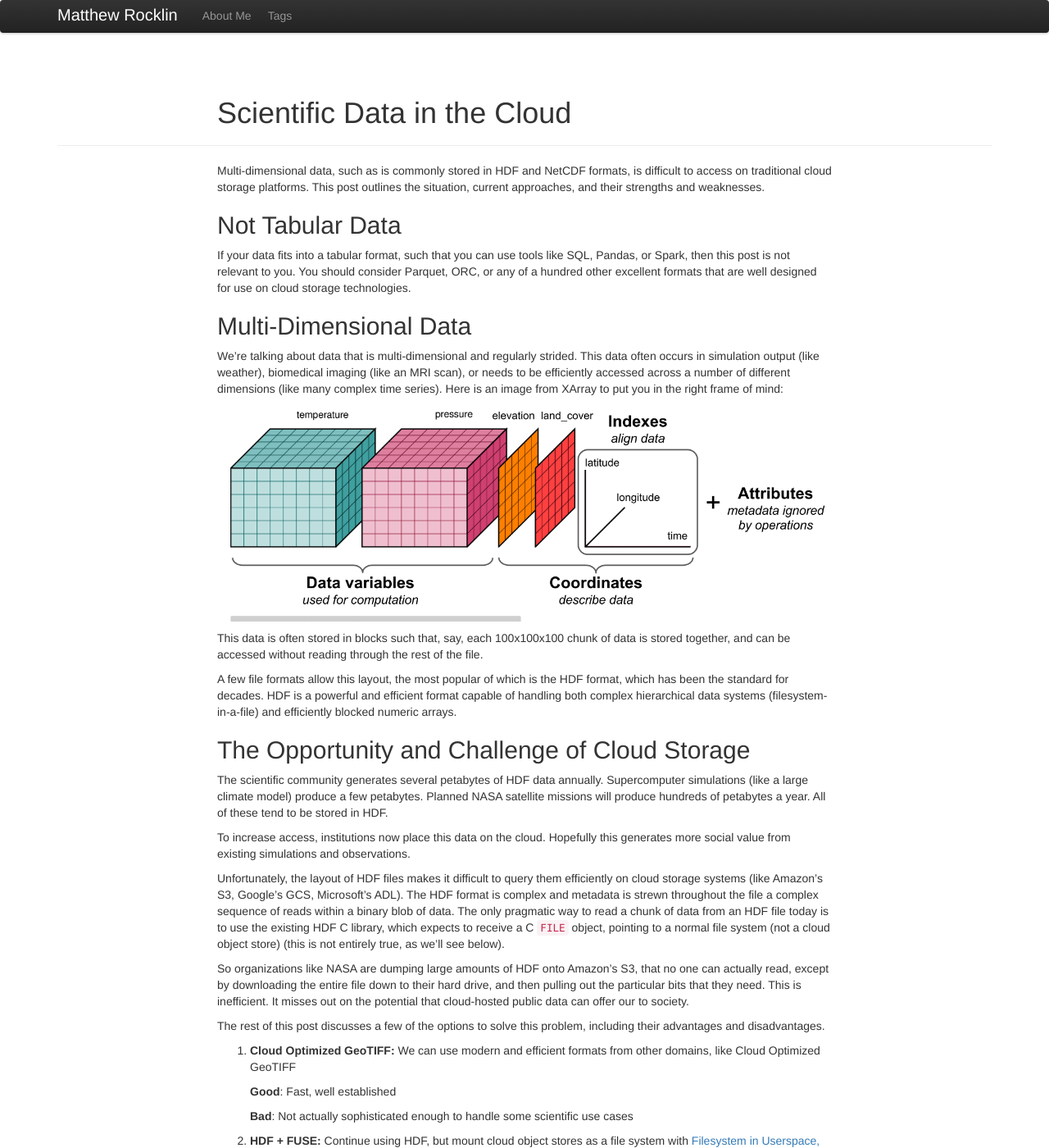
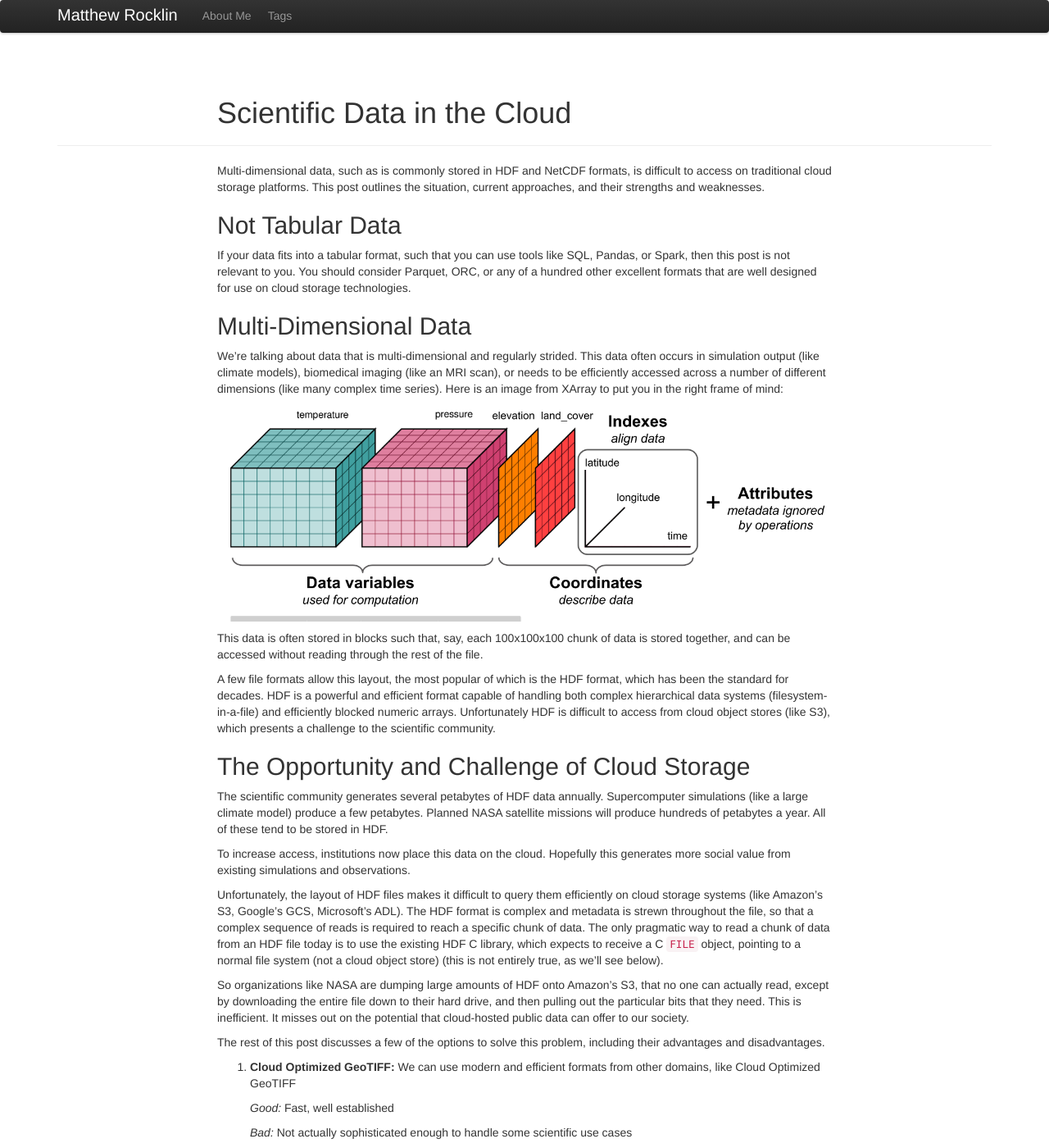
Before and after one commit to besyskymnbk/blog, a Jekyll site: the page built from _posts/work/2018-01-30-hdf-in-the-cloud.md, in a window 1280 px wide and 1400 px high. Shown: the whole window at 82% size. Built offline with Jekyll 4.4.1, drawn with Linux system fonts in a browser that asks for light colours; comment, search, counter and statistics services are not loaded; part of the change alters nothing that is shown; some of the changed text lies outside the part shown.

Commit message:
some small edits to hdf in the cloud

```diff
--- a/_posts/work/2018-01-30-hdf-in-the-cloud.md
+++ b/_posts/work/2018-01-30-hdf-in-the-cloud.md
@@ -25,7 +25,7 @@ Multi-Dimensional Data
 ----------------------
 
 We're talking about data that is multi-dimensional and regularly strided.
-This data often occurs in simulation output (like weather),
+This data often occurs in simulation output (like climate models),
 biomedical imaging (like an MRI scan),
 or needs to be efficiently accessed across a number of different dimensions (like many complex time series).
 Here is an image from XArray to put you in the right frame of mind:
@@ -36,9 +36,14 @@ This data is often stored in blocks such that, say,
 each 100x100x100 chunk of data is stored together,
 and can be accessed without reading through the rest of the file.
 
-A few file formats allow this layout, the most popular of which is the HDF format, which has been the standard for decades.
-HDF is a powerful and efficient format capable of handling both complex hierarchical data systems (filesystem-in-a-file)
+A few file formats allow this layout,
+the most popular of which is the HDF format,
+which has been the standard for decades.
+HDF is a powerful and efficient format capable of handling both complex hierarchical data systems
+(filesystem-in-a-file)
 and efficiently blocked numeric arrays.
+Unfortunately HDF is difficult to access from cloud object stores (like S3),
+which presents a challenge to the scientific community.
 
 
 The Opportunity and Challenge of Cloud Storage
@@ -55,7 +60,8 @@ Hopefully this generates more social value from existing simulations and observa
 
 Unfortunately, the layout of HDF files makes it difficult to query them efficiently on cloud storage systems
 (like Amazon's S3, Google's GCS, Microsoft's ADL).
-The HDF format is complex and metadata is strewn throughout the file a complex sequence of reads within a binary blob of data.
+The HDF format is complex and metadata is strewn throughout the file,
+so that a complex sequence of reads is required to reach a specific chunk of data.
 The only pragmatic way to read a chunk of data from an HDF file today is to use the existing HDF C library,
 which expects to receive a C `FILE` object, pointing to a normal file system
 (not a cloud object store) (this is not entirely true, as we'll see below).
@@ -64,40 +70,40 @@ So organizations like NASA are dumping large amounts of HDF onto Amazon's S3,
 that no one can actually read, except by downloading the entire file down to their hard drive,
 and then pulling out the particular bits that they need.
 This is inefficient.
-It misses out on the potential that cloud-hosted public data can offer our to society.
+It misses out on the potential that cloud-hosted public data can offer to our society.
 
 The rest of this post discusses a few of the options to solve this problem,
 including their advantages and disadvantages.
 
 1.  **Cloud Optimized GeoTIFF:** We can use modern and efficient formats from other domains, like Cloud Optimized GeoTIFF
 
-    **Good**: Fast, well established
+    *Good:* Fast, well established
 
-    **Bad**: Not actually sophisticated enough to handle some scientific use cases
+    *Bad:* Not actually sophisticated enough to handle some scientific use cases
 
 2.  **HDF + FUSE:** Continue using HDF, but mount cloud object stores as a file system with [Filesystem in Userspace, aka FUSE](https://en.wikipedia.org/wiki/Filesystem_in_Userspace)
 
-    **Good:** Works with existing files, no changes to the HDF library necessary
+    *Good:* Works with existing files, no changes to the HDF library necessary
 
-    **Bad:** It's complex, probably not as fast as possible, and has historically been brittle
+    *Bad:* It's complex, probably not as fast as possible, and has historically been brittle
 
 2.  **HDF + Custom Reader:** Continue using HDF, but teach it how to read from S3, GCS, ADL, ...
 
-    **Good:** Works with existing files, no complex FUSE tricks
+    *Good:* Works with existing files, no complex FUSE tricks
 
-    **Bad:** Requires changes to the HDF library and all downstream libraries (like Python wrappers).  Probably not performance optimal
+    *Bad:* Requires changes to the HDF library and all downstream libraries (like Python wrappers).  Probably not performance optimal
 
 3.  **HDF + Web Service:** Continue using HDF, but buffer it with a distributed service
 
-    **Good:** Works with existing files, probably decently fast, probably also works for efficient writes
+    *Good:* Probably decently fast, probably also works for efficient writes
 
-    **Bad:** Complex to write and to deploy.  Probably not free.  It hides our data behind someone who owns and runs a service, introducing an intermediary.
+    *Bad:* Complex to write and to deploy.  Probably not free.  It hides our data behind someone who owns and runs a service, introducing an intermediary.
 
 4.  **New Formats for Scientific Data:** Design a new format, optimized for science use on the cloud
 
-    **Good:** Fast, intuitive, and modern
+    *Good:* Fast, intuitive, and modern
 
-    **Bad:** Not a community standard
+    *Bad:* Not a community standard
 
 Now we go into each option in more depth
 
```
